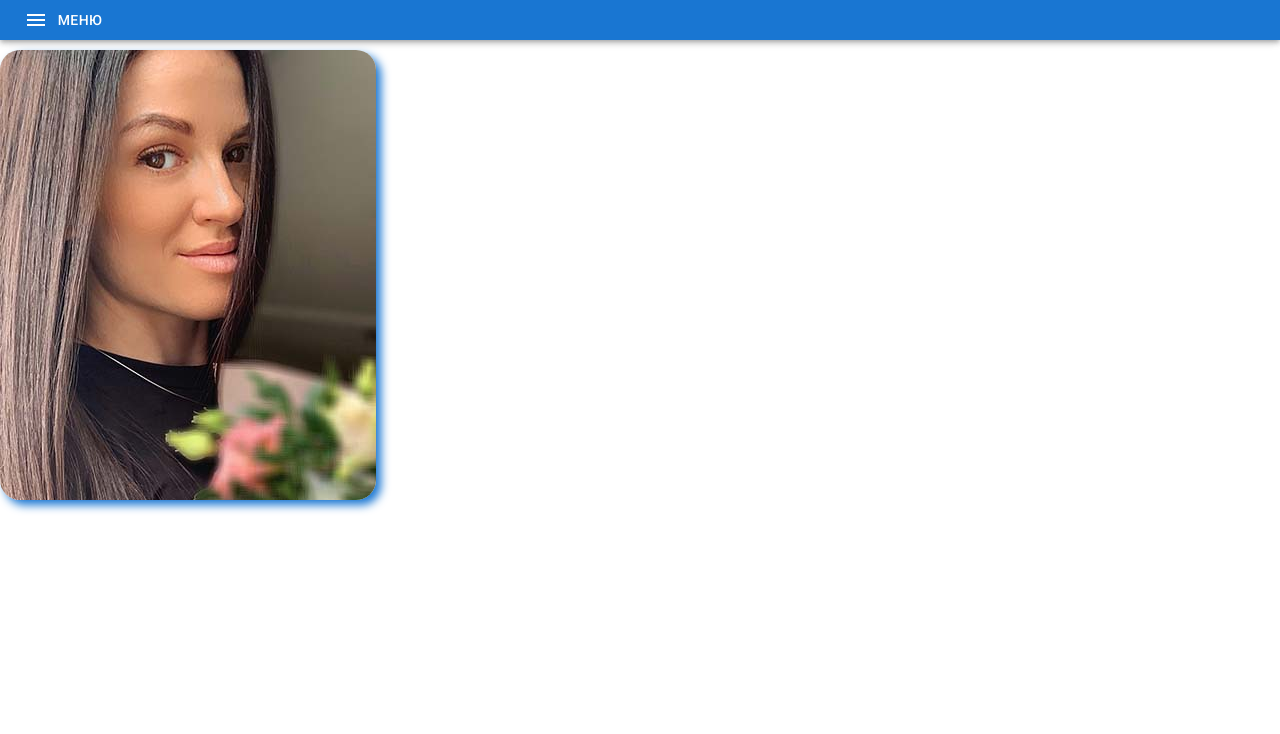
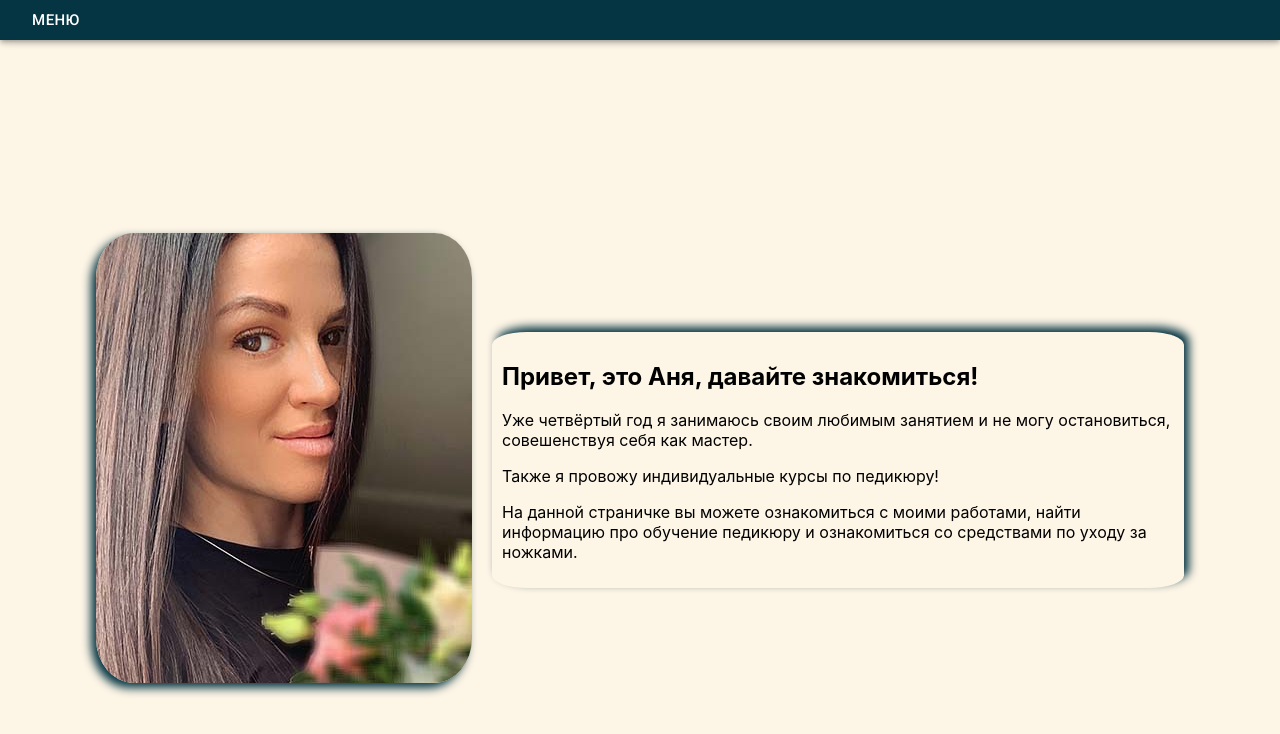
Before and after one commit to TonyFinder/Pedicure-master, a React (Create React App) app: page / in a window 1280 px wide. Shown: the top 734 px of the page. Built offline with nearby package versions, Linux system fonts and the light colour scheme.

Commit message:
Menu, Header, Introduction

```diff
--- a/public/index.html
+++ b/public/index.html
@@ -31,6 +31,9 @@
             rel="stylesheet"
             href="https://fonts.googleapis.com/css?family=Roboto:300,400,500,700&display=swap"
     />
+    <link rel="preconnect" href="https://fonts.googleapis.com">
+    <link rel="preconnect" href="https://fonts.gstatic.com" crossorigin>
+    <link href="https://fonts.googleapis.com/css2?family=Roboto+Slab:wght@300;400;500&display=swap" rel="stylesheet">
     <title>React App</title>
   </head>
   <body>
--- a/src/components/App.module.scss
+++ b/src/components/App.module.scss
@@ -1,6 +1,8 @@
-.image {
-  img {
-    border-radius: 20px;
-    box-shadow: 5px 5px 10px 0px #1976d2;
-  }
+@import "src/data/variables";
+
+.container {
+  background-color: $mainColor;
+  display: flex;
+  align-items: center;
+  flex-direction: column;
 }
--- a/src/components/App.tsx
+++ b/src/components/App.tsx
@@ -1,14 +1,27 @@
 import React from 'react';
-import {Header} from '../material_UI/Header/Header';
-import {images} from '../data/images';
+import {Header} from './Header/Header';
+import {BigBlock} from './BigBlock/BigBlock';
+import {Introduction} from './Introduction/Introduction';
 import styles from './App.module.scss'
+import { createTheme, ThemeProvider } from '@mui/material/styles';
+
+const theme = createTheme({
+    palette: {
+        primary: {
+            main: '#053543',
+        },
+    },
+});
 
 export const App = () => {
 
-    return <div>
+    return  <ThemeProvider theme={theme}>
+    <div className={styles.container}>
         <Header/>
-        <div className={styles.image}>
-            <img src={images.anna} alt={'author'}/>
-        </div>
+        <Introduction/>
+        {/*<BigBlock/>*/}
+        {/*<BigBlock/>*/}
+        {/*<BigBlock/>*/}
     </div>
+    </ThemeProvider>
 }
--- a/src/components/BigBlock/BigBlock.module.scss
+++ b/src/components/BigBlock/BigBlock.module.scss
@@ -0,0 +1,3 @@
+.main{
+  color: green;
+}
--- a/src/components/BigBlock/BigBlock.tsx
+++ b/src/components/BigBlock/BigBlock.tsx
@@ -2,10 +2,10 @@ import React from 'react';
 import styles from './BigBlock.module.scss'
 
 export const BigBlock = () => (
-    <div>
+    <div className={styles.main}>
         <div>Hello world! You know me and I know you</div>
         <div>Hello world! You know me and I know you</div>
-        <div>Hello world! You know me and I know you</div>
+        <div>HELLO IT"S ME</div>
         <div>Hello world! You know me and I know you</div>
         <div>Hello world! You know me and I know you</div>
         <div>Hello world! You know me and I know you</div>
--- a/src/material_UI/Header/Header.module.scss
+++ b/src/components/Header/Header.module.scss
@@ -1,7 +1,7 @@
 .box {
-  margin-bottom: 50px;
+  margin-bottom: 40px;
   @media (max-width: 600px) {
-    margin-bottom: 45px;
+    margin-bottom: 35px;
   }
   .toolbar {
     min-height: 40px;
--- /dev/null
+++ b/src/components/Header/Header.tsx
@@ -0,0 +1,17 @@
+import * as React from 'react';
+import AppBar from '@mui/material/AppBar';
+import Box from '@mui/material/Box';
+import Toolbar from '@mui/material/Toolbar';
+import styles from './Header.module.scss'
+import {MenuList} from '../../material_UI/MenuList/MenuList';
+
+export const Header = () => {
+
+    return <Box sx={{flexGrow: 1}} className={styles.box}>
+        <AppBar>
+            <Toolbar className={styles.toolbar}>
+                <MenuList/>
+            </Toolbar>
+        </AppBar>
+    </Box>
+}
--- /dev/null
+++ b/src/components/Introduction/Introduction.module.scss
@@ -0,0 +1,31 @@
+@import "src/data/variables";
+
+.container{
+  display: flex;
+  justify-content: space-evenly;
+  align-items: center;
+  max-width: 85%;
+  min-height: 100vh;
+  padding-top: 20px;
+  @media (max-width: 880px) {
+    flex-direction: column;
+    justify-content: flex-start;
+  }
+  .image {
+    img {
+      border-radius: 10%;
+      box-shadow: -5px 5px 10px 0px $secondaryColor;
+    }
+  }
+  .introduction{
+    margin-left: 20px;
+    min-width: 450px;
+    border-radius: 5%;
+    box-shadow: 5px -5px 10px 0px $secondaryColor;
+    padding: 10px;
+    @media (max-width: 880px) {
+      margin-left: 0px;
+      margin-top: 20px;
+    }
+  }
+}
--- /dev/null
+++ b/src/components/Introduction/Introduction.tsx
@@ -0,0 +1,19 @@
+import styles from './Introduction.module.scss';
+import {images} from '../../data/images';
+import React from 'react';
+
+export const Introduction = () => {
+    return (
+        <div className={styles.container}>
+            <div className={styles.image}>
+                <img src={images.anna} alt={'author'}/>
+            </div>
+            <div className={styles.introduction}>
+                <h2>Привет, это Аня, давайте знакомиться!</h2>
+                <p>Уже четвёртый год я занимаюсь своим любимым занятием и не могу остановиться, совешенствуя себя как мастер.</p>
+                <p>Также я провожу индивидуальные курсы по педикюру!</p>
+                <p>На данной страничке вы можете ознакомиться с моими работами, найти информацию про обучение педикюру и ознакомиться со средствами по уходу за ножками.</p>
+            </div>
+        </div>
+    )
+}
--- /dev/null
+++ b/src/data/variables.scss
@@ -0,0 +1,2 @@
+$mainColor: #fdf5e6;
+$secondaryColor: #053543;
--- a/src/material_UI/Header/Header.tsx
+++ /dev/null
@@ -1,30 +0,0 @@
-import * as React from 'react';
-import AppBar from '@mui/material/AppBar';
-import Box from '@mui/material/Box';
-import Toolbar from '@mui/material/Toolbar';
-import Typography from '@mui/material/Typography';
-import Button from '@mui/material/Button';
-import IconButton from '@mui/material/IconButton';
-import MenuIcon from '@mui/icons-material/Menu';
-import styles from './Header.module.scss'
-import {MenuList} from '../Menu/Menu';
-
-export const Header = () => {
-
-    return <Box sx={{flexGrow: 1}} className={styles.box}>
-        <AppBar>
-            <Toolbar className={styles.toolbar}>
-                <IconButton
-                    size="large"
-                    edge="start"
-                    color="inherit"
-                    aria-label="menu"
-                    sx={{mr: 2}}
-                >
-                    <MenuIcon/>
-                    <MenuList/>
-                </IconButton>
-            </Toolbar>
-        </AppBar>
-    </Box>
-}
--- a/src/material_UI/Menu/Menu.tsx
+++ b/src/material_UI/MenuList/MenuList.tsx
@@ -2,7 +2,7 @@ import * as React from 'react';
 import Button from '@mui/material/Button';
 import Menu from '@mui/material/Menu';
 import MenuItem from '@mui/material/MenuItem';
-import Fade from '@mui/material/Fade';
+import Zoom from '@mui/material/Zoom';
 
 export const MenuList = () => {
     const [anchorEl, setAnchorEl] = React.useState<null | HTMLElement>(null);
@@ -23,6 +23,8 @@ export const MenuList = () => {
                 aria-expanded={open ? 'true' : undefined}
                 onClick={handleClick}
                 color={'inherit'}
+                size={'large'}
+                style={{padding: 2}}
             >
                 Меню
             </Button>
@@ -34,11 +36,12 @@ export const MenuList = () => {
                 anchorEl={anchorEl}
                 open={open}
                 onClose={handleClose}
-                TransitionComponent={Fade}
+                TransitionComponent={Zoom}
             >
-                <MenuItem onClick={handleClose}>Profile</MenuItem>
-                <MenuItem onClick={handleClose}>My account</MenuItem>
-                <MenuItem onClick={handleClose}>Logout</MenuItem>
+                <MenuItem onClick={handleClose}>Главная</MenuItem>
+                <MenuItem onClick={handleClose}>Обучение</MenuItem>
+                <MenuItem onClick={handleClose}>Прайс на услуги</MenuItem>
+                <MenuItem onClick={handleClose}>Товары в продаже</MenuItem>
             </Menu>
         </div>
     );
```
